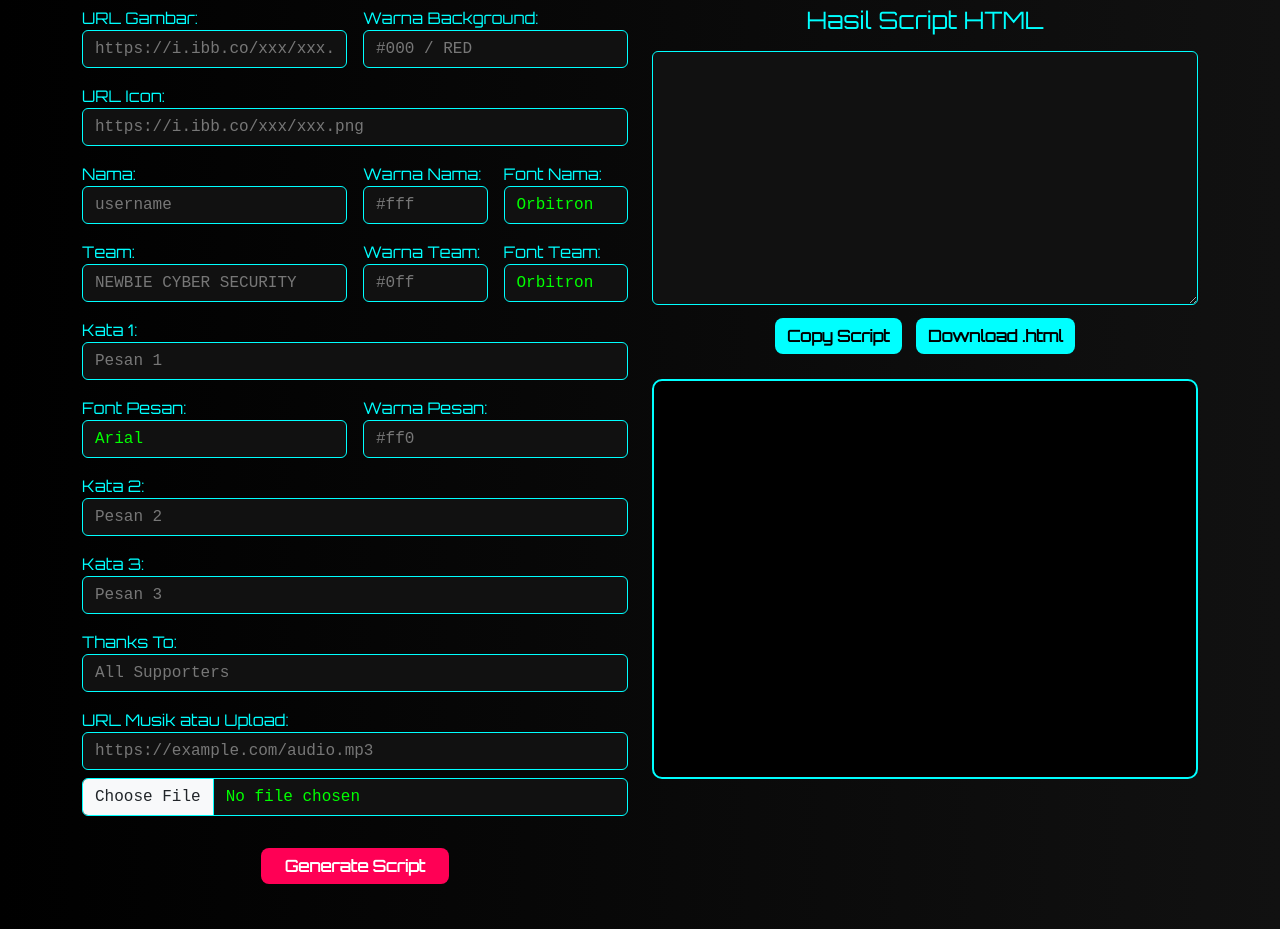
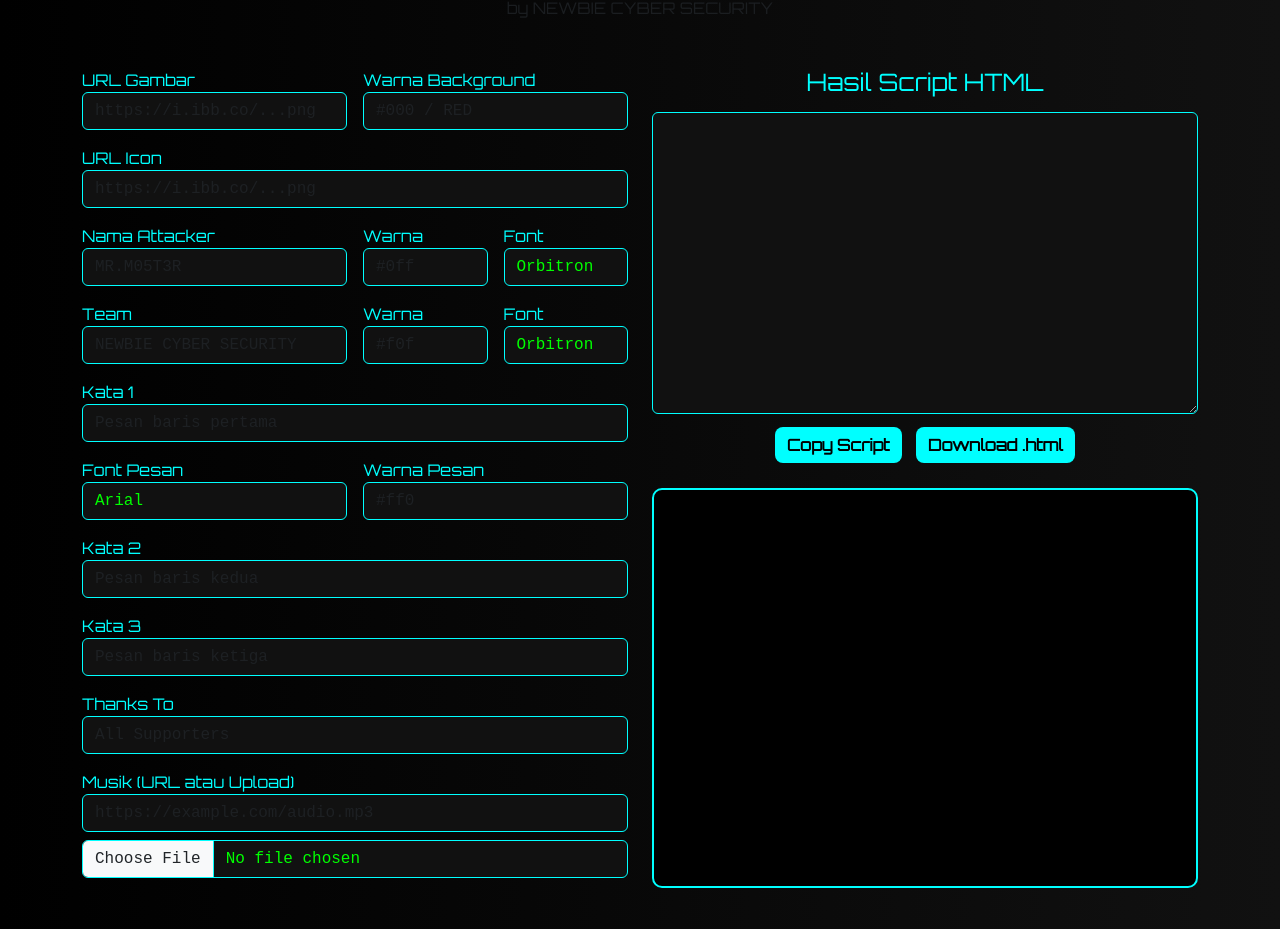
Before and after one commit to RamaFounderNCS/DefaceGeneratorNCS, a plain HTML site: page index.html in a window 1280 px wide. Shown: the part 114-1043 px from the top of the page. Drawn offline with nearby package versions, Linux system fonts and the light colour scheme.

Commit message:
index.html

```diff
--- a/index.html
+++ b/index.html
@@ -4,31 +4,30 @@
   <meta charset="UTF-8" />
   <meta name="viewport" content="width=device-width, initial-scale=1.0" />
   <meta name="author" content="NEWBIE CYBER SECURITY" />
-  <meta name="description" content="Elite Deface Generator" />
-  <title>N.C.S Deface Generator</title>
+  <meta name="description" content="Elite N.C.S Deface Generator PRO+" />
+  <title>N.C.S Deface Generator - PRO+</title>
   <link rel="icon" href="https://i.ibb.co/dsMSfPqj/056.png" type="image/png" />
   <link href="https://cdn.jsdelivr.net/npm/bootstrap@5.3.2/dist/css/bootstrap.min.css" rel="stylesheet" />
   <link href="https://fonts.googleapis.com/css2?family=Orbitron&family=Montserrat&display=swap" rel="stylesheet" />
   <style>
-    html {
-      scroll-behavior: smooth;
-    }
+    html { scroll-behavior: smooth; }
     body {
       background: linear-gradient(to right, #000, #111);
       color: #00ffe1;
       font-family: 'Orbitron', sans-serif;
+      padding-bottom: 100px;
     }
-    h1, h4, label {
-      color: #0ff;
-    }
+    h1, h4, label { color: #0ff; }
     .form-control {
       background: #111;
       color: #0f0;
       font-family: monospace;
       border: 1px solid #0ff;
+      transition: border 0.3s ease;
     }
-    .form-control::placeholder {
-      color: #777;
+    .form-control:focus {
+      border-color: #ff0055;
+      box-shadow: 0 0 10px #ff0055;
     }
     .btn-custom, .btn-copy, .btn-download {
       font-weight: bold;
@@ -60,10 +59,10 @@
       margin-top: 20px;
     }
     footer {
-      margin-top: 50px;
+      text-align: center;
+      margin-top: 60px;
       padding: 20px;
       color: #888;
-      font-size: 14px;
     }
     footer a {
       color: #0ff;
@@ -76,105 +75,91 @@
 </head>
 <body>
   <div class="container py-5">
-    <div class="text-center mb-4">
-      <h1>N.C.S Deface Generator</h1>
+    <div class="text-center mb-5">
+      <h1>N.C.S Deface Generator <span class="badge bg-danger">PRO+</span></h1>
+      <p class="text-muted">by NEWBIE CYBER SECURITY</p>
     </div>
     <div class="row g-4">
-      <!-- Input Panel -->
+      <!-- Form Input -->
       <div class="col-lg-6">
         <div class="row g-3">
           <div class="col-md-6">
-            <label>URL Gambar:</label>
-            <input type="url" id="gambar" class="form-control" placeholder="https://i.ibb.co/xxx/xxx.png">
+            <label>URL Gambar</label>
+            <input type="url" id="gambar" class="form-control" placeholder="https://i.ibb.co/...png">
           </div>
           <div class="col-md-6">
-            <label>Warna Background:</label>
+            <label>Warna Background</label>
             <input type="text" id="background" class="form-control" placeholder="#000 / RED">
           </div>
           <div class="col-md-12">
-            <label>URL Icon:</label>
-            <input type="url" id="icon" class="form-control" placeholder="https://i.ibb.co/xxx/xxx.png">
+            <label>URL Icon</label>
+            <input type="url" id="icon" class="form-control" placeholder="https://i.ibb.co/...png">
           </div>
           <div class="col-md-6">
-            <label>Nama:</label>
-            <input type="text" id="nick" class="form-control" placeholder="username">
+            <label>Nama Attacker</label>
+            <input type="text" id="nick" class="form-control" placeholder="MR.M05T3R">
           </div>
           <div class="col-md-3">
-            <label>Warna Nama:</label>
-            <input type="text" id="warna_nick" class="form-control" placeholder="#fff">
+            <label>Warna</label>
+            <input type="text" id="warna_nick" class="form-control" placeholder="#0ff">
           </div>
           <div class="col-md-3">
-            <label>Font Nama:</label>
+            <label>Font</label>
             <select id="font_nick" class="form-control">
-              <option>Orbitron</option>
-              <option>Arial</option>
-              <option>Courier New</option>
-              <option>Impact</option>
-              <option>Comic Sans MS</option>
+              <option>Orbitron</option><option>Arial</option><option>Courier New</option><option>Impact</option><option>Comic Sans MS</option>
             </select>
           </div>
           <div class="col-md-6">
-            <label>Team:</label>
+            <label>Team</label>
             <input type="text" id="tim" class="form-control" placeholder="NEWBIE CYBER SECURITY">
           </div>
           <div class="col-md-3">
-            <label>Warna Team:</label>
-            <input type="text" id="warna_tim" class="form-control" placeholder="#0ff">
+            <label>Warna</label>
+            <input type="text" id="warna_tim" class="form-control" placeholder="#f0f">
           </div>
           <div class="col-md-3">
-            <label>Font Team:</label>
+            <label>Font</label>
             <select id="font_tim" class="form-control">
-              <option>Orbitron</option>
-              <option>Arial</option>
-              <option>Courier New</option>
-              <option>Impact</option>
-              <option>Comic Sans MS</option>
+              <option>Orbitron</option><option>Arial</option><option>Courier New</option><option>Impact</option><option>Comic Sans MS</option>
             </select>
           </div>
           <div class="col-md-12">
-            <label>Kata 1:</label>
-            <input type="text" id="kata1" class="form-control" placeholder="Pesan 1">
+            <label>Kata 1</label>
+            <input type="text" id="kata1" class="form-control" placeholder="Pesan baris pertama">
           </div>
           <div class="col-md-6">
-            <label>Font Pesan:</label>
+            <label>Font Pesan</label>
             <select id="font_pesan" class="form-control">
-              <option>Arial</option>
-              <option>Courier New</option>
-              <option>Verdana</option>
-              <option>Comic Sans MS</option>
+              <option>Arial</option><option>Courier New</option><option>Verdana</option><option>Comic Sans MS</option>
             </select>
           </div>
           <div class="col-md-6">
-            <label>Warna Pesan:</label>
+            <label>Warna Pesan</label>
             <input type="text" id="warna_pesan" class="form-control" placeholder="#ff0">
           </div>
           <div class="col-md-12">
-            <label>Kata 2:</label>
-            <input type="text" id="kata2" class="form-control" placeholder="Pesan 2">
+            <label>Kata 2</label>
+            <input type="text" id="kata2" class="form-control" placeholder="Pesan baris kedua">
           </div>
           <div class="col-md-12">
-            <label>Kata 3:</label>
-            <input type="text" id="kata3" class="form-control" placeholder="Pesan 3">
+            <label>Kata 3</label>
+            <input type="text" id="kata3" class="form-control" placeholder="Pesan baris ketiga">
           </div>
           <div class="col-md-12">
-            <label>Thanks To:</label>
+            <label>Thanks To</label>
             <input type="text" id="thanks" class="form-control" placeholder="All Supporters">
           </div>
           <div class="col-md-12">
-            <label>URL Musik atau Upload:</label>
+            <label>Musik (URL atau Upload)</label>
             <input type="url" id="musik_url" class="form-control mb-2" placeholder="https://example.com/audio.mp3" />
             <input type="file" id="musik_file" accept="audio/*" class="form-control" />
           </div>
-          <div class="col-12 text-center">
-            <button onclick="generateScript()" class="btn btn-custom mt-3 px-4">Generate Script</button>
-          </div>
         </div>
       </div>
-
-      <!-- Output Panel -->
+      <!-- Output -->
       <div class="col-lg-6">
         <h4 class="text-center mb-3">Hasil Script HTML</h4>
-        <textarea id="hasil" class="form-control mb-2" rows="10" readonly></textarea>
+        <textarea id="hasil" class="form-control mb-2" rows="12" readonly></textarea>
         <div class="text-center">
           <button class="btn btn-copy" onclick="copyScript()">Copy Script</button>
           <button class="btn btn-download" onclick="downloadScript()">Download .html</button>
@@ -182,13 +167,10 @@
         <iframe id="preview" class="preview-frame"></iframe>
       </div>
     </div>
-
-    <footer class="text-center mt-5">
-      <small>&copy; 2025 NEWBIE CYBER SECURITY | Powered by <a href="https://github.com/RamaFounderNCS" target="_blank">RAMAFOUNDERNCS</a></small>
+    <footer class="mt-5">
+      &copy; 2025 <strong>NEWBIE CYBER SECURITY</strong> | Powered by <a href="https://github.com/RamaFounderNCS" target="_blank">RAMAFOUNDERNCS</a>
     </footer>
   </div>
-
-  <!-- Script -->
   <script>
     const get = id => document.getElementById(id).value;
 
@@ -216,7 +198,7 @@ p{color:${get('warna_pesan')};font-family:${get('font_pesan')};font-size:20px;ma
 <p>${get('kata2')}</p>
 <p>${get('kata3')}</p>
 <marquee style='margin-top:50px;color:${get('warna_tim')};font-weight:bold;'>Thanks To: ${get('thanks')}</marquee>
-<footer style="margin-top:50px;color:#888;">Powered by N.C.S Deface Generator</footer>
+<footer style="margin-top:50px;color:#888;">Powered by N.C.S Deface Generator PRO+</footer>
 </body></html>`;
 
       document.getElementById("hasil").value = html;
@@ -237,9 +219,18 @@ p{color:${get('warna_pesan')};font-family:${get('font_pesan')};font-size:20px;ma
       const blob = new Blob([document.getElementById("hasil").value], { type: "text/html" });
       const link = document.createElement("a");
       link.href = URL.createObjectURL(blob);
-      link.download = "deface.html";
+      link.download = "deface_pro+.html";
+      document.body.appendChild(link);
       link.click();
+      document.body.removeChild(link);
     }
+
+    const inputs = document.querySelectorAll("input, select");
+    inputs.forEach(el => {
+      el.addEventListener("input", () => {
+        generateScript();
+      });
+    });
   </script>
 </body>
 </html>
```
